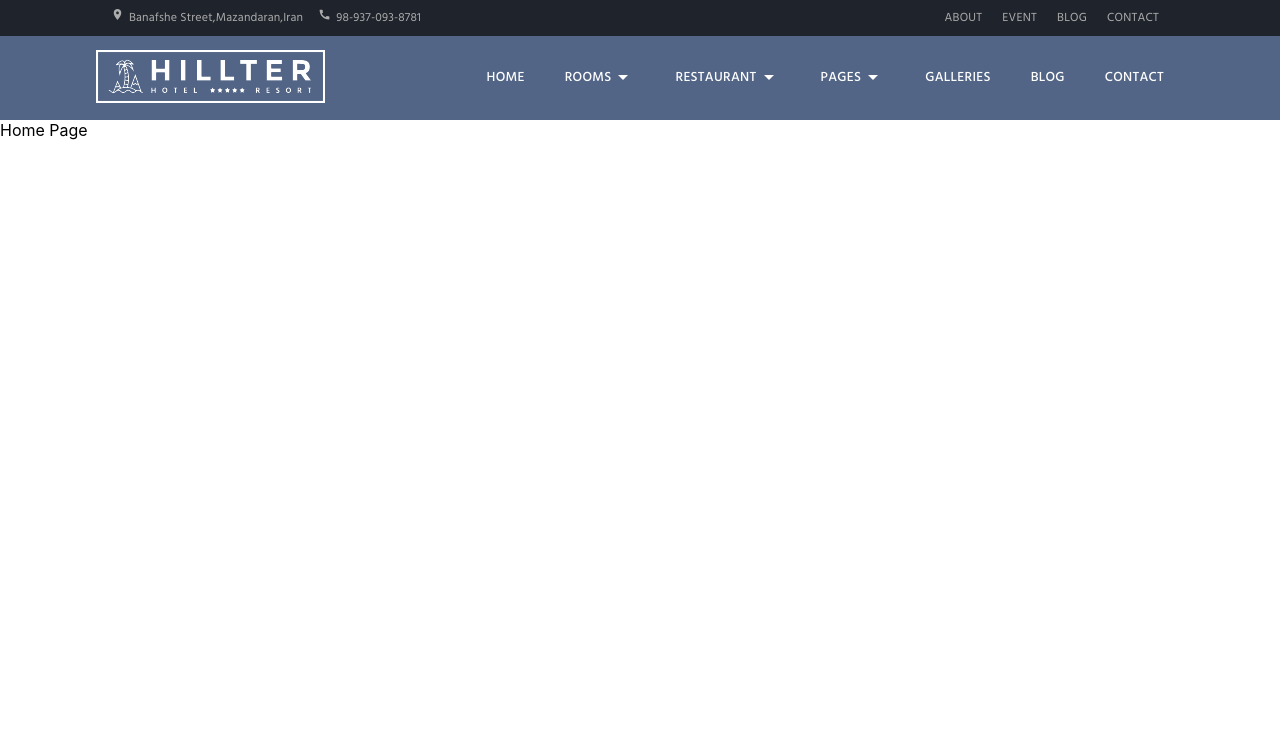
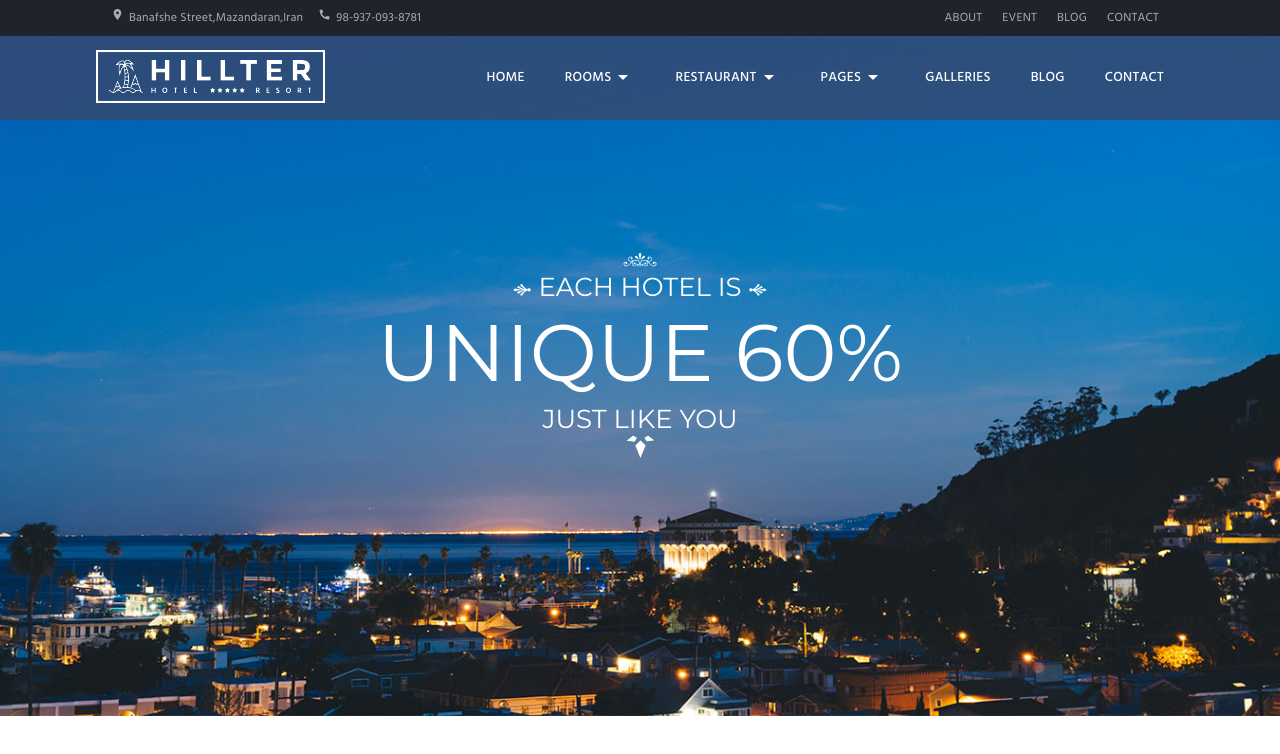
Before and after one commit to SalimiDev/Hotel-ReactJsApp, a React (Create React App) app: page / in a window 1280 px wide. Shown: the top 754 px of the page. Built offline with nearby package versions, Linux system fonts and the light colour scheme.

Commit message:
feat:Create slider component and UI feat:create slider UI and  use map method to preview data in UI style:add styles with sass and create mixins to make reusable styles

```diff
--- /dev/null
+++ b/src/components/Slider.js
@@ -0,0 +1,38 @@
+import { useState } from 'react';
+//Styles
+import styles from '../styles/layout/Slider.module.scss';
+import { ArrowBackIosNew, ArrowForwardIos } from '@mui/icons-material';
+//Slider data
+import { sliderData } from '../data/sliderData';
+
+
+const Slider = () => {
+    const [currentSlide, setCurrentSlide] = useState(0);
+    //create dynamic class
+    const current = 'current_' + currentSlide;
+
+    return (
+        <div className={styles.container}>
+            <span id={styles.next}>
+                <ArrowForwardIos />
+            </span>
+            <span id={styles.prev}>
+                <ArrowBackIosNew />
+            </span>
+            {sliderData.map((slide, index) => (
+                <div key={index}>
+                    {index === currentSlide && (
+                        <div className={styles[current]} style={{ backgroundImage: `url(${slide.image})` }}>
+                            <div className={styles.caption}>
+                                {slide.caption}
+                                <button>VIEW NOW</button>
+                            </div>
+                        </div>
+                    )}
+                </div>
+            ))}
+        </div>
+    );
+};
+
+export default Slider;
--- a/src/data/sliderData.js
+++ b/src/data/sliderData.js
@@ -15,17 +15,20 @@ const captions = {
         <>
             <span><img src={Icon1} alt="Icon" /></span>
             <div>
-                <span><img src={Icon2} alt="Icon" /></span>
-                <h2>EACH HOTEL IS</h2>
-                <span><img src={Icon3} alt="Icon" /></span>
+                <h2>
+                     <span><img src={Icon2} alt="Icon" /></span>
+                     EACH HOTEL IS
+                     <span><img src={Icon3} alt="Icon" /></span>
+                </h2>
             </div>
             <h1>UNIQUE 60%</h1>
+            <h2>JUST LIKE YOU</h2>
             <span><img src={Icon4} alt="Icon" /></span>
         </>,
     text_2:
         <>
             <h2>EARLY BOOKING BONUS SALE</h2>
-            <h1>SAVES <small>UP<br/>TO</small> 60%</h1>
+            <h1>SAVE<small>UP<br/>TO</small> 60%</h1>
         </>,
     text_3:
         <>
--- a/src/pages/Home.js
+++ b/src/pages/Home.js
@@ -1,9 +1,11 @@
 import React from 'react';
+//Components
+import Slider from '../components/Slider';
 
 const Home = () => {
     return (
         <div>
-            Home Page
+            <Slider/>
         </div>
     );
 };
--- /dev/null
+++ b/src/styles/layout/Slider.module.scss
@@ -0,0 +1,127 @@
+@use '../utils/variables' as *;
+@use '../utils/mixins' as *;
+
+.container {
+    height: 85vh;
+    position: relative;
+    top: -84px;
+}
+
+.current_0,
+.current_1,
+.current_2 {
+    width: 100%;
+    height: 85vh;
+    position: relative;
+    background-size: cover;
+    text-transform: uppercase;
+    background-repeat: no-repeat;
+    background-position: center center;
+
+    .caption {
+        z-index: 10;
+    }
+    button {
+        font-size: $p-fontSize-md;
+        font-weight: 400;
+        padding: 10px 30px;
+        background-color: transparent;
+        color: black;
+        border: 2px solid black;
+    }
+}
+.current_0 button {
+    opacity: 0;
+    visibility: hidden;
+}
+.current_2 button {
+    color: white;
+    border: 1px solid white;
+}
+
+.current_0 .caption {
+    @include centering(column);
+
+    h2 {
+        @include textStyle($h2-fontSize-md, 400, $secondaryFont, $tertiaryColor, normal);
+
+        span {
+            padding: 7px;
+        }
+    }
+    h1 {
+        @include textStyle($h1-fontSize-xl, 400, $secondaryFont, $tertiaryColor, 100px);
+    }
+}
+
+.current_1 .caption {
+    @include centering(column);
+
+    h2 {
+        @include textStyle($h2-fontSize-sm, 400, $secondaryFont, #333, normal);
+    }
+
+    h1 {
+        @include textStyle($h1-fontSize-xl, 700, $secondaryFont, #333, normal);
+        display: flex;
+        align-items: center;
+        margin: 20px 0;
+        small {
+            @include textStyle(30px, 500, $secondaryFont, #333, 34px);
+            padding: 0 20px;
+        }
+    }
+}
+
+.current_2 .caption {
+    @include centering(column);
+    h2 {
+        @include textStyle($h2-fontSize-md, 700, $secondaryFont, $tertiaryColor, 26px);
+        letter-spacing: 28px;
+    }
+
+    h1 {
+        @include textStyle($h1-fontSize-lg, 700, $secondaryFont, $tertiaryColor, 60px);
+        margin: 20px 0;
+    }
+}
+
+#next,
+#prev {
+    width: 40px;
+    height: 40px;
+    position: absolute;
+    top: 50%;
+    display: flex;
+    justify-content: center;
+    align-items: center;
+    z-index: 999;
+    visibility: hidden;
+    opacity: 0;
+    color: $tertiaryColor;
+    background-color: rgba(black, 0.5);
+    border-radius: 50%;
+    cursor: pointer;
+    -webkit-transition: all 0.4s ease;
+
+    &:hover {
+        background-color: black;
+    }
+}
+
+#next {
+    right: 1.5%;
+}
+
+#prev {
+    left: 1.5%;
+}
+
+.container:hover #next {
+    opacity: 1;
+    visibility: visible;
+}
+.container:hover #prev {
+    opacity: 1;
+    visibility: visible;
+}
--- /dev/null
+++ b/src/styles/utils/_mixins.scss
@@ -0,0 +1,19 @@
+@use '../utils/variables' as *;
+
+//To centering elements
+@mixin centering($direction) {
+    height: 100%;
+    display: flex;
+    justify-content: center;
+    align-items: center;
+    flex-direction: $direction;
+}
+
+// Text styles
+@mixin textStyle($size, $weight, $font, $color, $lineHeight) {
+    font-size: $size;
+    font-weight: $weight;
+    font-family: $font;
+    color: $color;
+    line-height: $lineHeight;
+}
```
